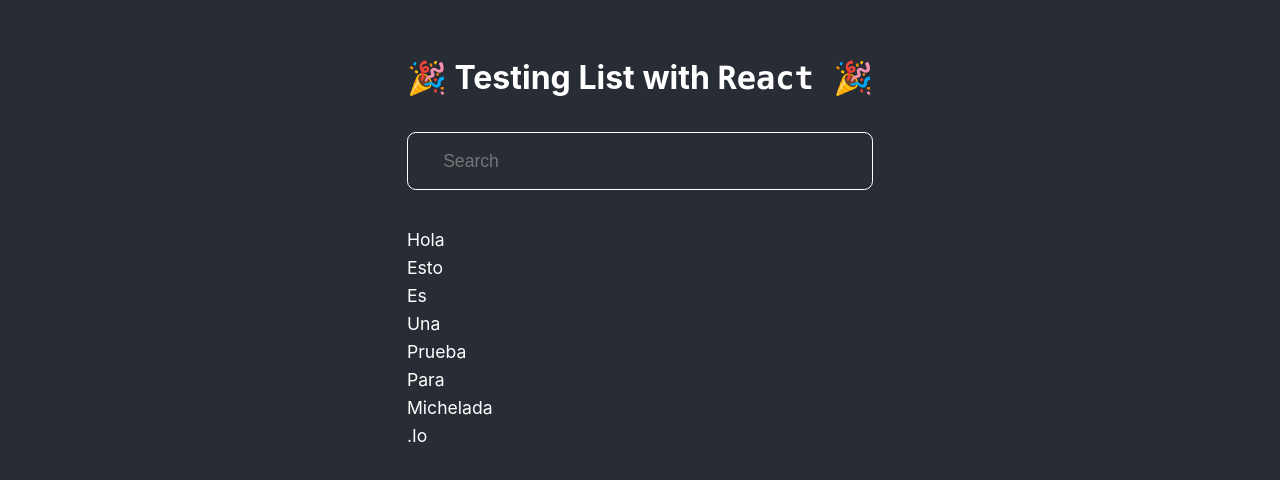
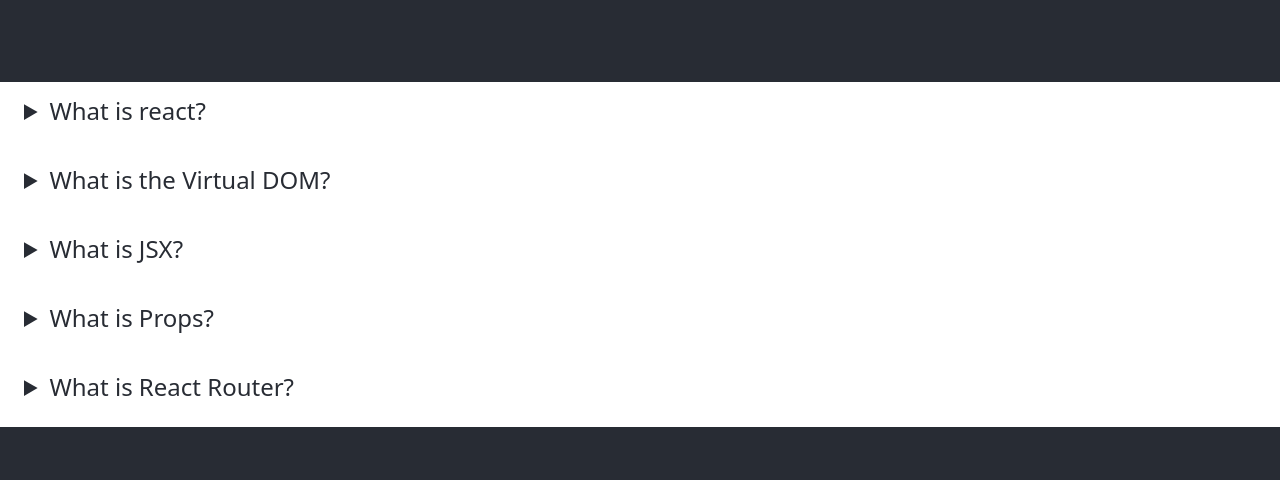
Before and after one commit to Prizrak11/React-Test-List, a React (Create React App) app: page / in a window 1280 px wide. Shown: the part 146-626 px from the top of the page. Built offline with nearby package versions, Linux system fonts and the light colour scheme.

Commit message:
Add questions exercise

```diff
--- a/package.json
+++ b/package.json
@@ -12,7 +12,7 @@
 		"web-vitals": "^2.1.3"
 	},
 	"scripts": {
-    "start": "react-scripts start",
+		"start": "CHOKIDAR_USEPOLLING=true react-scripts start",
 		"build": "react-scripts build",
 		"test": "react-scripts test",
 		"eject": "react-scripts eject"
--- a/src/App.css
+++ b/src/App.css
@@ -28,3 +28,20 @@
 	text-transform: capitalize;
 	padding-block: 0.2em;
 }
+
+details {
+	width: 100vw;
+	font-size: 1.5rem;
+	text-align: start;
+	background-color: #fff;
+	color: #282c34;
+	padding: 0.5em 1em;
+	cursor: pointer;
+}
+
+summary {
+	padding-bottom: 0.5em;
+}
+details > img {
+	width: 10%;
+}
--- a/src/App.js
+++ b/src/App.js
@@ -1,10 +1,13 @@
 import './App.css'
-import List from './List.jsx'
+import Questions from './components/Questions/Questions'
+// import List from './components/List'
 
 function App() {
 
   return (
-    <List />
+    <div className="App">
+      <Questions />
+    </div>
   )
 }
 
--- a/src/List.jsx
+++ b/src/components/List.jsx
@@ -1,4 +1,3 @@
-import './App.css'
 import { useState } from 'react'
 
 function List() {
@@ -20,7 +19,6 @@
   }
 
   return (
-    <div className="App">
     <div>
       <h1>
         🎉 Testing List with <code> React </code> 🎉
@@ -30,7 +28,6 @@
         {search?.match?.map(item => <li>{item}</li>) ?? items.map(item => <li>{item}</li>)}
       </ul>
     </div>
-    </div>
   )
 }
 
--- /dev/null
+++ b/src/components/Questions/Questions.jsx
@@ -0,0 +1,21 @@
+import reactQuestions from './reactQuestions.json'
+
+const Questions = () => {
+  return (
+    <div>
+      {
+        reactQuestions.map(question =>
+          <details>
+            <summary>
+              {question.question}
+            </summary>
+            <p>{question.answer}</p>
+            {question.image ? <img src={question.image} alt='example' /> : ''}
+          </details>
+        )
+      }
+    </div>
+  )
+}
+
+export default Questions
--- /dev/null
+++ b/src/components/Questions/reactQuestions.json
@@ -0,0 +1,27 @@
+[
+	{
+		"question": "What is react?",
+		"answer": "Is a front-end javascript library developed by facebook in 2011",
+		"image": "https://upload.wikimedia.org/wikipedia/commons/thumb/4/47/React.svg/375px-React.svg.png"
+	},
+	{
+		"question": "What is the Virtual DOM?",
+		"answer": "A virtual DOM is a lightweight JavaScript object which originally is just a copy of the real DOM. It is a node tree that lists the elements, their attributes and content as Objects and their properties. React’s render function creates a node tree out of the React components. It then updates this tree in response to the mutations in the data model which is caused by various actions done by the user or by the system.",
+		"image": "https://d1jnx9ba8s6j9r.cloudfront.net/blog/wp-content/uploads/2017/08/1dom-528x193.png"
+	},
+	{
+		"question": "What is JSX?",
+		"answer": "JSX is a shorthand for JavaScript XML. This is a type of file used by React which utilizes the expressiveness of JavaScript along with HTML like template syntax. This makes the HTML file really easy to understand.",
+		"image": null
+	},
+	{
+		"question": "What is Props?",
+		"answer": "Props is the shorthand for Properties in React. They are read-only components which must be kept pure i.e. immutable. They are always passed down from the parent to the child components throughout the application.",
+		"image": null
+	},
+	{
+		"question": "What is React Router?",
+		"answer": "React Router is a powerful routing library built on top of React, which helps in adding new screens and flows to the application. This keeps the URL in sync with data that’s being displayed on the web page. It maintains a standardized structure and behavior and is used for developing single page web applications.",
+		"image": "https://seeklogo.com/images/R/react-router-logo-AB5BFB638F-seeklogo.com.png"
+	}
+]
--- a/src/index.css
+++ b/src/index.css
@@ -5,9 +5,7 @@
 }
 
 body {
-	font-family: -apple-system, BlinkMacSystemFont, 'Segoe UI', 'Roboto', 'Oxygen', 'Ubuntu', 'Cantarell', 'Fira Sans', 'Droid Sans', 'Helvetica Neue', sans-serif;
-	-webkit-font-smoothing: antialiased;
-	-moz-osx-font-smoothing: grayscale;
+	font-family: system-ui;
 	background-color: #282c34;
 }
 
```
Also changed, not shown: 2 other files (tests, documents, lock files or other folders). Lines whose indentation alone changed are shown as unchanged.
